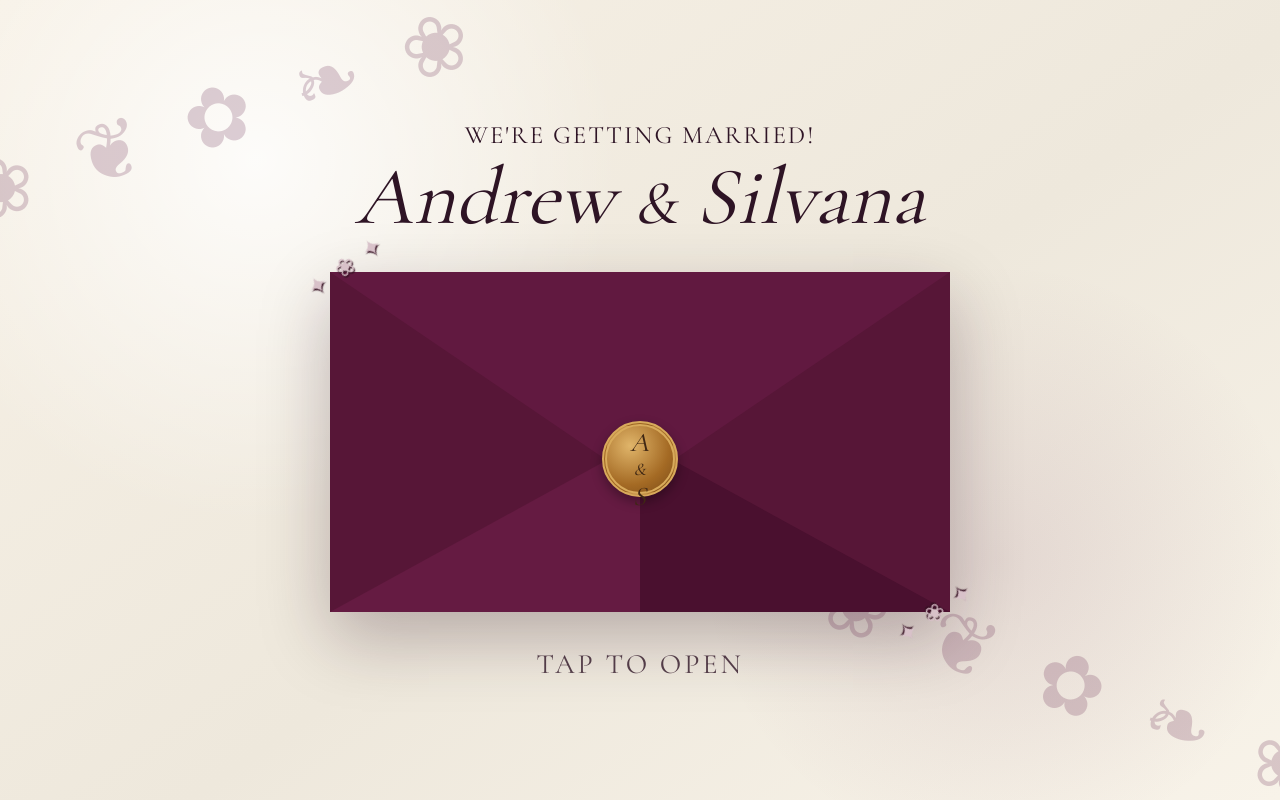
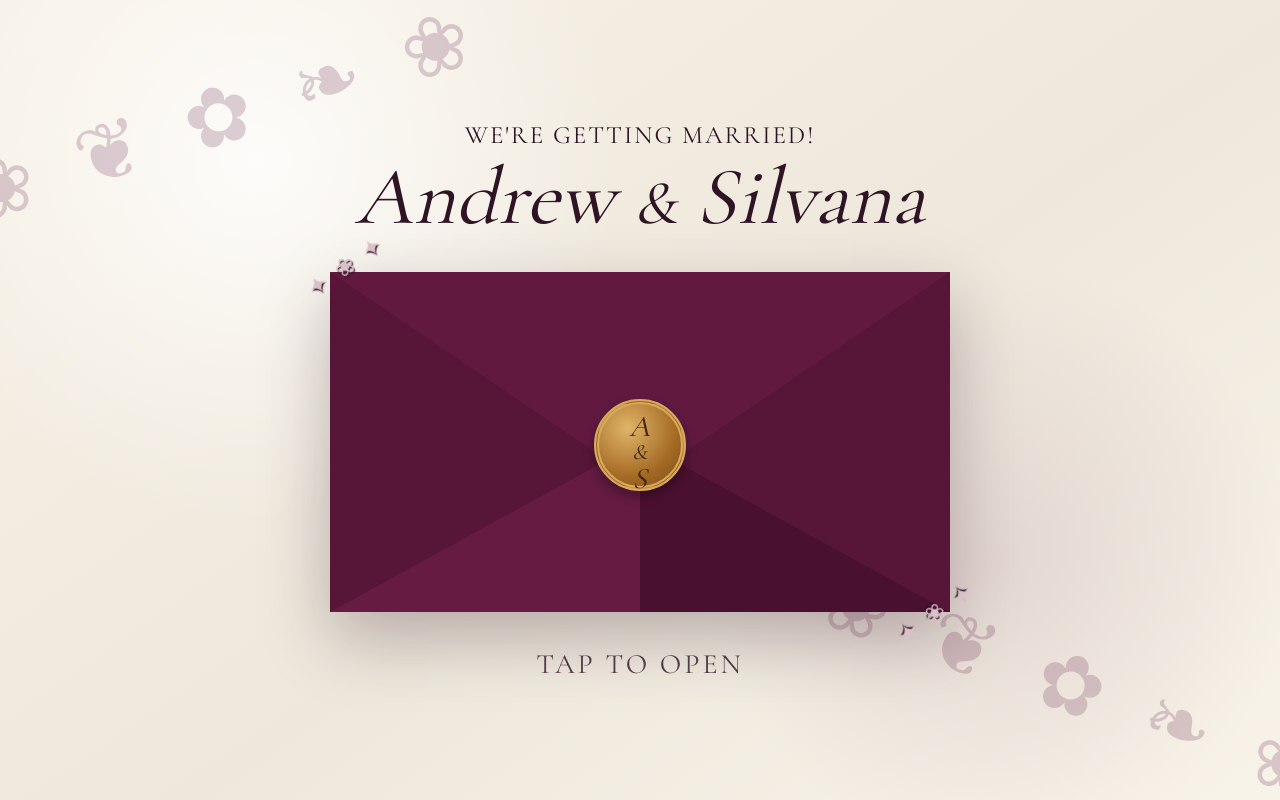
Before and after one commit to jans3868-collab/Andrew-silvana-s-wedding, a plain HTML site: page index.html in a window 1280 px wide. Shown: the top 800 px of the page. Drawn offline with nearby package versions, Linux system fonts and the light colour scheme.

Commit message:
Enlarge and raise A&S wax seal

```diff
--- a/style.css
+++ b/style.css
@@ -66,3 +66,8 @@ linear-gradient(145deg,#f7f1e6,#eee8dc 55%,#f8f3e9);overflow:hidden;color:#2e142
 
 /* Wedding guestbook */
 .guestbook{padding-top:105px;padding-bottom:105px}.love-form{max-width:650px;margin:38px auto 0;text-align:left;display:grid;gap:18px}.love-form label{display:grid;gap:8px;font-size:11px;letter-spacing:2px;text-transform:uppercase}.love-form input,.love-form textarea{width:100%;border:1px solid rgba(255,250,242,.35);border-radius:2px;background:rgba(255,255,255,.06);color:#fffaf2;padding:16px 17px;outline:none;font-family:Montserrat,Arial,sans-serif;font-size:15px;text-transform:none;letter-spacing:0}.love-form input::placeholder,.love-form textarea::placeholder{color:rgba(255,250,242,.58)}.love-form input:focus,.love-form textarea:focus{border-color:#fffaf2;background:rgba(255,255,255,.09)}.love-form textarea{min-height:150px;resize:vertical}.love-submit{justify-self:center;margin-top:8px;padding:15px 30px;border:1px solid #fffaf2;border-radius:999px;color:#4b1236;background:#fffaf2;font-weight:500;transition:.25s}.love-submit:hover{transform:translateY(-2px);opacity:.9}
+
+/* V8 — larger wax seal so full A & S monogram stays visible */
+.wax{width:92px!important;height:92px!important;top:51%!important;font-size:30px!important;line-height:1!important;padding:8px 0!important;overflow:visible!important}
+.wax span{font-size:.72em!important;line-height:1!important}
+@media(max-width:700px){.wax{width:82px!important;height:82px!important;top:50%!important;font-size:27px!important}}
```
